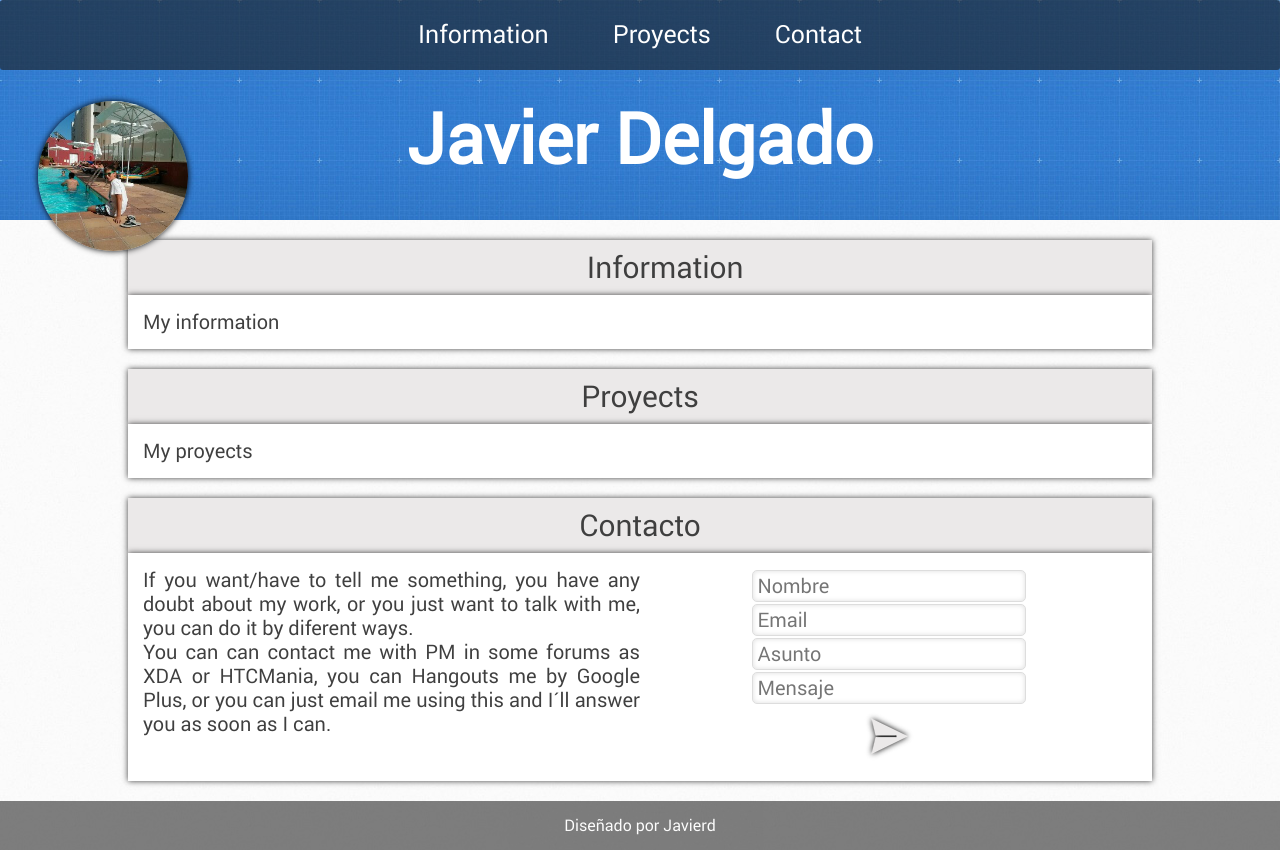
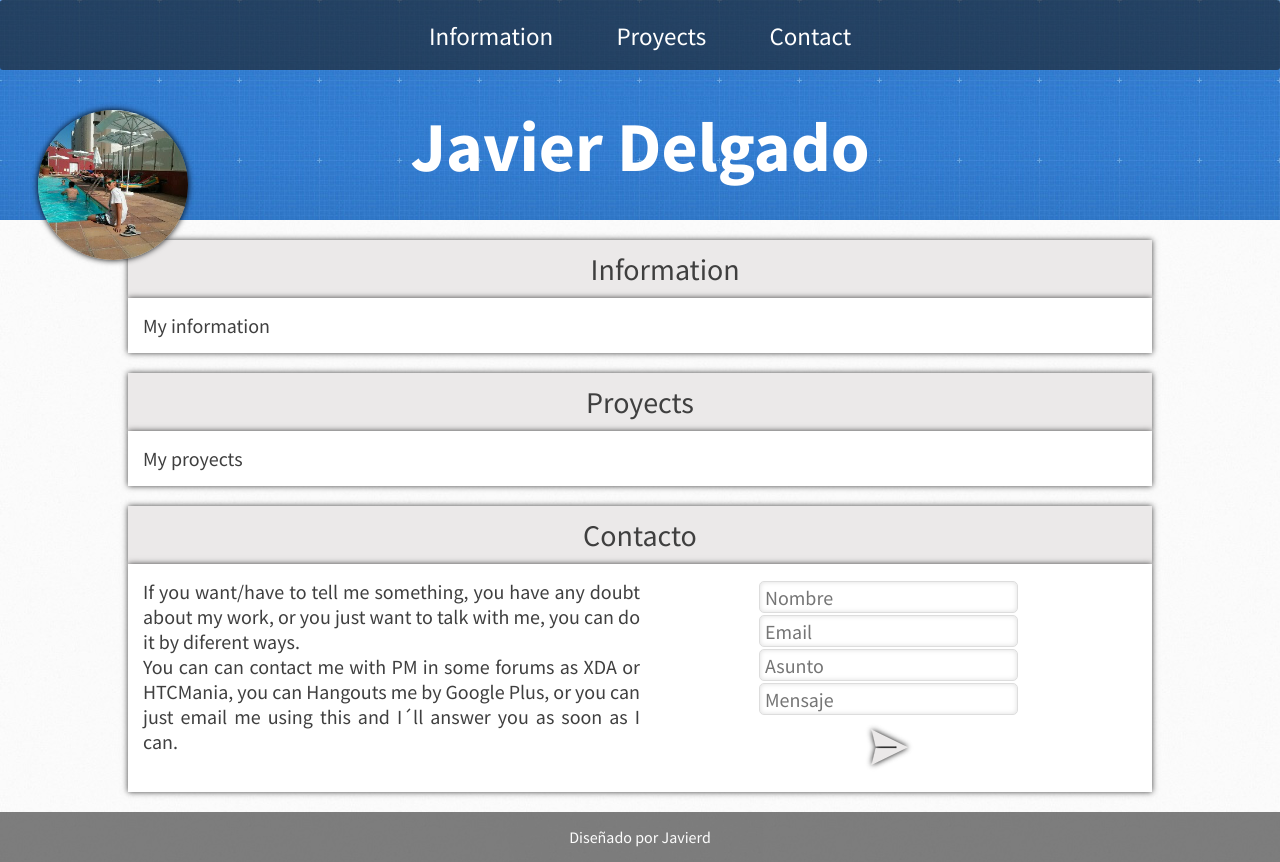
Before and after one commit to Javierd/Javierd.github.io, a plain HTML site: page index.html in a window 1280 px wide. Drawn offline with Linux system fonts and the light colour scheme; a script that the page names is missing.

Commit message:
New font from google fonts, this looks so much better now

```diff
--- a/css/styles.css
+++ b/css/styles.css
@@ -10,16 +10,8 @@ body{
 	text-align: center;
 }
 
-/*font (Hay que convertir la fuente a woff para IE*/
-@font-face {
-    font-family: "Roboto";
-    font-style: normal;
-    font-weight: normal;
-    src: local("?"), url("../fonts/roboto.woff") format("woff"), url("../fonts/roboto.ttf") format("truetype");
-}
-
 *{
-	font-family: Roboto;
+	font-family: 'source sans pro', sans-serif;
 }
 
 #paragraph{
@@ -55,7 +47,6 @@ body{
 #header{
 	height: 220px;
 	background: url(../images/header-bg.jpg);
-	color: White;
 }
 
 #header_links{
--- a/index.html
+++ b/index.html
@@ -8,6 +8,7 @@
 	<meta name="viewport" content="width=device-width, initial-scale=1, maximum-scale=1>"
 	<link rel="shortcut icon" href="images/favicon.ico" type="image/x-icon">
     <link rel="icon" href="images/favicon.ico" type="image/x-icon">
+    <link href='http://fonts.googleapis.com/css?family=Source+Sans+Pro:400,600,700' rel='stylesheet' type='text/css'>
   </head>
   <body>
 	<center>
```
Also changed, not shown: fonts/SourceSansPro.ttf.otf (deleted), fonts/SourceSansPro.woff.otf (deleted), fonts/roboto.ttf.ttf (deleted), fonts/roboto.woff (deleted).
